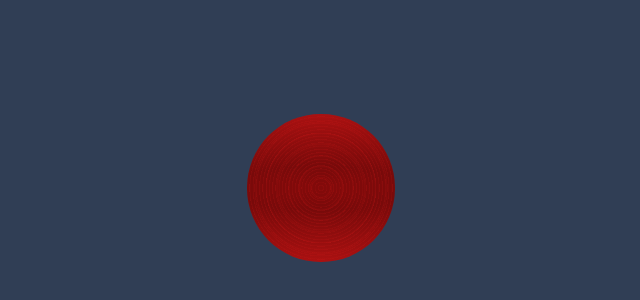
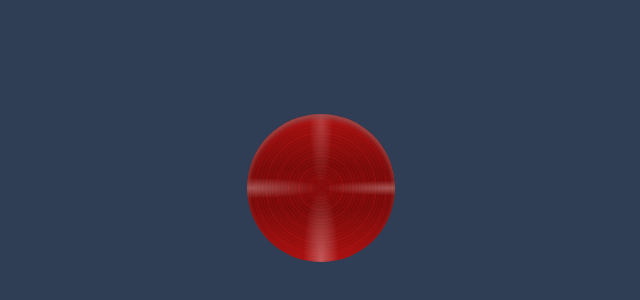
Before and after one commit to JamieBennett-Dev/Chernobyl-A35-Button, a plain HTML site: page index.html in a window 1280 px wide. Shown: the part 212-512 px from the top of the page, without its empty margins (319-959 px from the left). Drawn offline with Linux system fonts and the light colour scheme.

Commit message:
add complete .button

```diff
--- a/assets/css/style.css
+++ b/assets/css/style.css
@@ -15,8 +15,13 @@ body {
     height: 9.2em;
     border-radius: 50%;
     background-image:
+    -webkit-radial-gradient(50% 0%, 8% 50%, rgba(255, 255, 255, 0.2) 0%, rgba(255, 255, 255, 0)100%),
+    -webkit-radial-gradient(50% 100%, 12% 50%, rgba(255, 255, 255, 0.3) 0%, rgba(255, 255, 255, 0)100%),
+    -webkit-radial-gradient(0% 50%, 50% 7%, rgba(255, 255, 255, 0.3) 0%, rgba(255, 255, 255, 0)100%),
+    -webkit-radial-gradient(100% 50%, 50% 5%, rgba(255, 255, 255, 0.3) 0%, rgba(255, 255, 255, 0)100%),
     -webkit-repeating-radial-gradient(50% 50%, 100% 100%, rgba(44, 0, 0, 0) 0%, rgba(44, 0, 0, 0) 3%, rgba(44, 0, 0, 0) 3.5%),
     -webkit-repeating-radial-gradient(50% 50%, 100% 100%, rgba(255, 30, 30, 0) 0%, rgba(255, 30, 30, 0) 6%, rgba(255, 30, 30, 0.1) 7.5%),
     -webkit-repeating-radial-gradient(50% 50%, 100% 100%, rgba(210, 25, 25, 0) 0%, rgba(210, 25, 25, 0) 1.2%, rgba(210, 25, 25, 0.2) 2.2%),
     -webkit-radial-gradient(50% 50%, 200% 50%, rgb(130, 10, 10) 5%, rgb(120, 10, 10) 30%, rgb(170, 17, 17) 100%);
+    box-shadow: inset 0 0.25rem 0.3rem rgb(153, 76, 76);
 }
```
